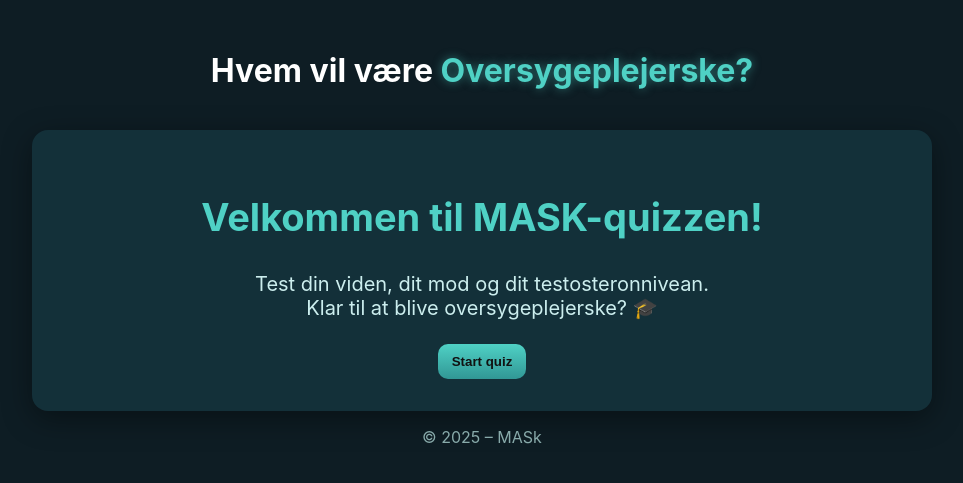
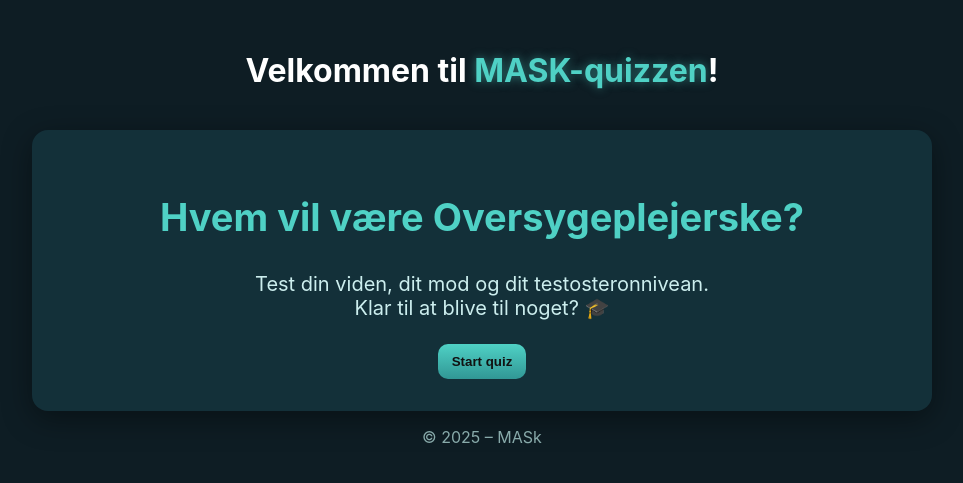
Before and after one commit to peterthers-sudo/maskkp, a Flask app: page / in a window 1280 px wide. Shown: the top 483 px of the page, without its empty margins (158-1121 px from the left). Run offline with Flask 3, Linux system fonts and the light colour scheme.

Commit message:
Add files via upload

```diff
--- a/templates/index.html
+++ b/templates/index.html
@@ -9,14 +9,15 @@
 <body>
 <div class='container'>
 <header class='header'>
-<h1>Hvem vil være <span>Oversygeplejerske?</span></h1>
+
+  <h1>Velkommen til <span>MASK-quizzen</span>!</h1>
 </header>
 
 <!-- Velkomstskærm -->
 <div id="welcomeScreen" class="welcome-screen">
-  <h2>Velkommen til <span>MASK-quizzen</span>!</h2>
+<h2>Hvem vil være <span>Oversygeplejerske?</span></h2>
   <p>Test din viden, dit mod og dit testosteronnivean.<br>
-  Klar til at blive oversygeplejerske? 🎓</p>
+  Klar til at blive til noget? 🎓</p>
   <button id="startBtn" class="primary">Start quiz</button>
 </div>
 
```
